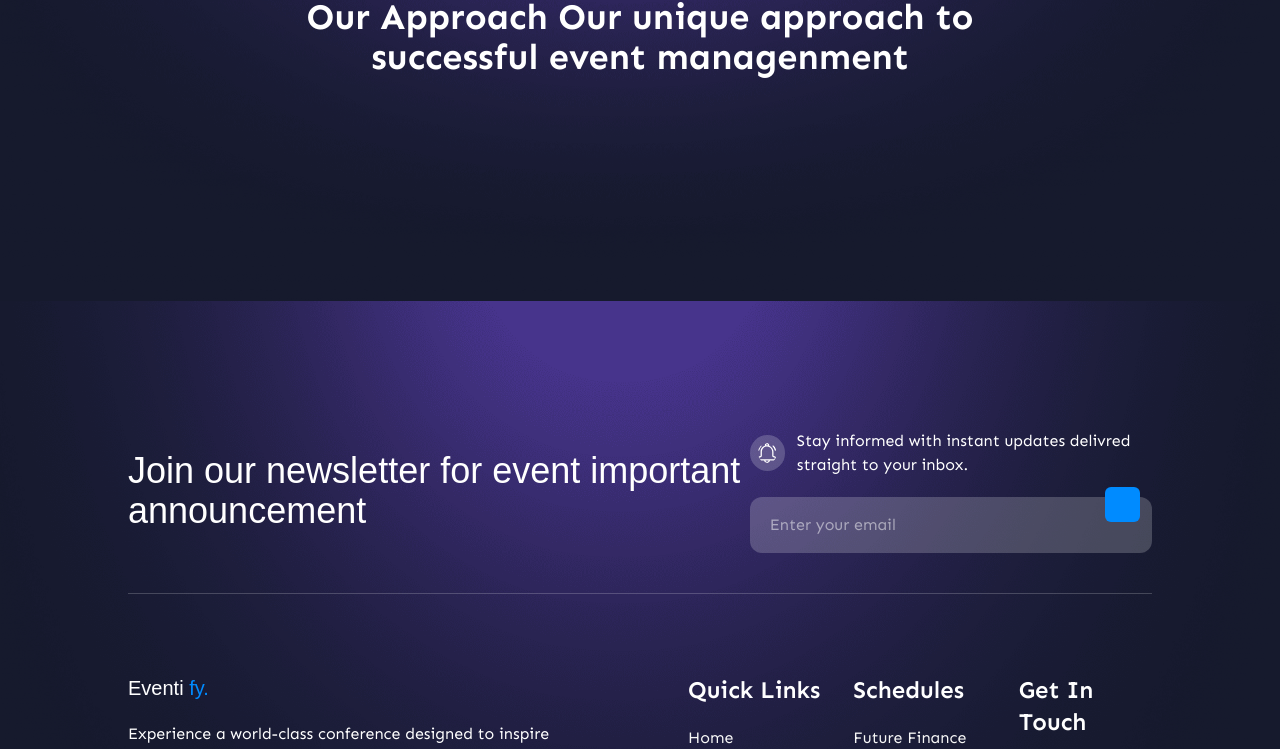
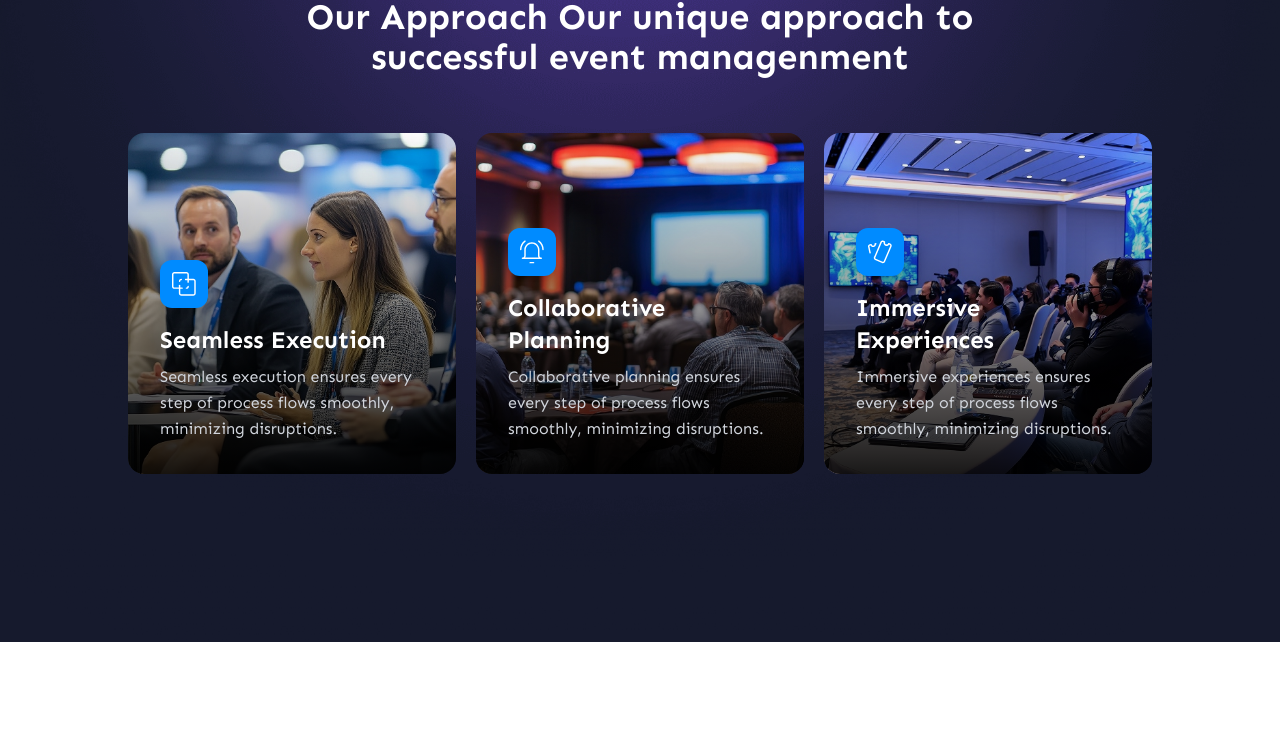
Before and after one commit to Jisap/Vite---Eventify, a React app: page /about in a window 1280 px wide. Shown: the part 1730-2479 px from the top of the page. Built offline with nearby package versions, Linux system fonts and the light colour scheme; some icons are missing; the HTML template or start-up script is replaced by a standard one; a web font is replaced by a local one.

Commit message:
feat: implement About page with PageHeader component and GSAP animations

```diff
--- a/src/App.jsx
+++ b/src/App.jsx
@@ -28,10 +28,10 @@ const App = () => {
       <AnimatePresence mode="wait">
         <motion.div
           key={location.pathname}
-          initial={{ opacity: 0, y: 15 }}
-          animate={{ opacity: 1, y: 0 }}
-          exit={{ opacity: 0, y: -15 }}
-          transition={{ duration: 0.6, ease: [0.22, 1, 0.36, 1] }}
+          initial={{ opacity: 0 }}
+          animate={{ opacity: 1 }}
+          exit={{ opacity: 0 }}
+          transition={{ duration: 0.5, ease: "linear" }}
           className='min-h-screen overflow-clip'
         >
           <Routes location={location} key={location.pathname}>
--- a/src/Components/PageHeader/PageHeader.jsx
+++ b/src/Components/PageHeader/PageHeader.jsx
@@ -1,27 +1,47 @@
 import { Link, useLocation } from "react-router-dom"
+import { useRef } from "react"
+import gsap from "gsap"
+import { useGSAP } from "@gsap/react"
 
 const defaultBanner = "/Images/section-banner.jpg"
 
 const PageHeader = ({ title, bgImage = defaultBanner }) => {
   const location = useLocation()
   const pathnames = location.pathname.split("/").filter((x) => x)
+  const headerRef = useRef(null)
+
+  useGSAP(() => {
+    const tl = gsap.timeline({ defaults: { ease: "power3.out" } })
+
+    tl.fromTo(".header-title",
+      { y: 50, opacity: 0 },
+      { y: 0, opacity: 1, duration: 1.2 }
+    )
+      .fromTo(".breadcrumb-item",
+        { y: 30, opacity: 0 },
+        { y: 0, opacity: 1, duration: 0.8, stagger: 0.1 },
+        "-=0.8"
+      )
+
+  }, { scope: headerRef })
 
   return (
     <div
+      ref={headerRef}
       className="section-banner h-90 lg:h-120 bg-center bg-cover flex flex-col justify-center items-center text-white bg-no-repeat relative px-[2%] overflow-hidden"
       style={{ backgroundImage: `url(${bgImage})` }}
     >
       {/* Overlay for better text readability */}
       <div className="absolute inset-0 bg-prim-dark/40 z-0"></div>
 
-      <div className="relative z-10 text-center animate-fade-in-up">
-        <h1 className="text-4xl sm:text-5xl lg:text-6xl font-semibold mb-6 uppercase tracking-tight">
+      <div className="relative z-10 text-center">
+        <h1 className="header-title text-4xl sm:text-5xl lg:text-6xl font-semibold mb-6 uppercase tracking-tight opacity-0">
           {title}
         </h1>
 
         <nav aria-label="Breadcrumb" className="flex justify-center items-center">
           <ol className="flex items-center space-x-2 text-sm md:text-md lg:text-lg font-medium">
-            <li>
+            <li className="breadcrumb-item opacity-0">
               <Link
                 to="/"
                 className="text-white/80 hover:text-white transition-colors duration-300 flex items-center gap-1"
@@ -35,7 +55,7 @@ const PageHeader = ({ title, bgImage = defaultBanner }) => {
               const to = `/${pathnames.slice(0, index + 1).join("/")}`
 
               return (
-                <li key={to} className="flex items-center space-x-2">
+                <li key={to} className="breadcrumb-item flex items-center space-x-2 opacity-0">
                   <span className="text-white/40">/</span>
                   {last ? (
                     <span className="text-prim font-semibold capitalize">
--- a/src/Pages/About/About.jsx
+++ b/src/Pages/About/About.jsx
@@ -4,6 +4,7 @@ import AboutComponent from "../../Components/Index/About/About"
 import Mainbtn from "../../Components/Buttons/Mainbtn"
 import CountUp from "react-countup"
 import PageHeader from "../../Components/PageHeader/PageHeader"
+import Benefits from "../../Components/Index/Benefits/Benefits"
 
 
 const approachbg = "/Images/bg-image.png"
@@ -14,14 +15,14 @@ const achievementIcon1 = "/Images/AboutPage/achievement-icon1.svg"
 const achievementIcon2 = "/Images/AboutPage/achievement-icon2.svg"
 
 const achievementsImg = "/Images/AboutPage/our-achievements-image.jpg"
-const OurApproachImg01 = "/Images/AboutPage/our-approach-img01.jpg"
-const OurApproachImg02 = "/Images/AboutPage/our-approach-img02.jpg"
-const OurApproachImg03 = "/Images/AboutPage/our-approach-img03.jpg"
+const OurApproachImg01 = "/Images/AboutPage/our-approach-image-1.jpg"
+const OurApproachImg02 = "/Images/AboutPage/our-approach-image-2.jpg"
+const OurApproachImg03 = "/Images/AboutPage/our-approach-image-3.jpg"
 
-const featurIcon1 = "/Images/Index/Features/feature-icon1.svg"
-const featurIcon2 = "/Images/Index/Features/features-icon2.svg"
-const featurIcon3 = "/Images/Index/Features/features-icon3.svg"
-const featurIcon4 = "/Images/Index/Features/features-icon4.svg"
+const featurIcon1 = "/Images/Index/Features/features-icon01.svg"
+const featurIcon2 = "/Images/Index/Features/features-icon02.svg"
+const featurIcon3 = "/Images/Index/Features/features-icon03.svg"
+const featurIcon4 = "/Images/Index/Features/features-icon04.svg"
 
 
 const achivevementData = [
@@ -81,6 +82,7 @@ const About = () => {
       <AboutComponent />
 
       <div className='approach px-[2%] sm:px-[8%] lg:px-[10%] py-[6%] md:py-[10%] bg-prim-dark relative'>
+        {/* Fondo */}
         <div className="absolute top-0 left-0 w-full h-full">
           <img
             src={approachbg}
@@ -89,6 +91,7 @@ const About = () => {
           />
         </div>
 
+        {/* Header - Approach */}
         <div className="approach-content max-w-full text-center mx-auto lg:max-w-210 z-1 relative">
           <span className="flex items-center bg-prim w-fit mx-auto rounded-full text-white pe-3 text-sm md:text-md font-medium mb-3">
             <img src={MarqueeIcon} alt="marquee-icon" className="p-2 w-7 h-7 md:w-8 md:h-8" />
@@ -100,8 +103,65 @@ const About = () => {
           </h2>
         </div>
 
+        {/* Cards - Approach */}
         <div className="grid grid-cols-1 md:grid-cols-2 lg:grid-cols-3 gap-5 py-10">
+          {approachData.map((item, index) => (
+            <div key={index} className="relative approach-card group overflow-hidden rounded-2xl">
+              <div className="overflow-hidden">
+                <img
+                  src={item.img}
+                  alt="approach-img"
+                  className="w-full h-full object-cover transition-transform duration-700 group-hover:scale-110"
+                />
+              </div>
 
+              {/* Gradient Overlay */}
+              <div className="absolute inset-0 bg-gradient-to-t from-black/90 via-black/40 to-transparent opacity-100 transition-opacity duration-300"></div>
+
+              <div className="absolute bottom-0 left-0 w-full p-6 sm:p-8 z-10 transform transition-transform duration-500 group-hover:-translate-y-2">
+                <div className="bg-prim p-3 w-12 h-12 flex justify-center items-center cursor-pointer rounded-xl mb-4 transition-all duration-300 hover:bg-white [&:hover>img]:brightness-0 shadow-lg">
+                  <img
+                    src={item.icon}
+                    alt="feature-icon"
+                    className="transition-all duration-300 w-6 h-6"
+                  />
+                </div>
+
+                <h4 className="text-white font-bold text-xl sm:text-2xl mb-2">
+                  {item.title}
+                </h4>
+
+                <p className="text-gray-300 text-sm sm:text-base leading-relaxed line-clamp-3">
+                  {item.desc}
+                </p>
+              </div>
+            </div>
+          ))}
+        </div>
+      </div>
+
+      <Benefits />
+
+      <div className='approach px-[2%] sm:px-[8%] lg:px-[10%] py-[6%] md:py-[10%] bg-prim-dark relative'>
+        <div className="absolute top-0 left-0 w-full h-full z-0">
+          <img src={approachbg} alt="approach-bg" className="w-full h-full" />
+        </div>
+
+        <div className="flex flex-col lg:flex-row items-center gap-8">
+          <div className="w-full lg:w-1/2 z-2">
+            <img src={achievementsImg} alt="achievements-img" className="rounded-2xl w-full h-full object-cover" />
+          </div>
+
+          <div className="w-full lg:w-1/2 z-2">
+            <span className="flex items-center bg-prim w-fit mx-auto rounded-full text-white pe-3 text-sm md:text-md font-medium mb-3">
+              <img src={MarqueeIcon} alt="marquee-icon" className="p-2 w-7 h-7 md:w-8 md:h-8" />
+              Our Achievements
+            </span>
+
+            <h2 className="text-2xl sm:text-4xl ms:text-5xl font-bold mb-4 text-white">
+              Our milestones achievement over the tears
+            </h2>
+          </div>
         </div>
       </div>
     </>
```
